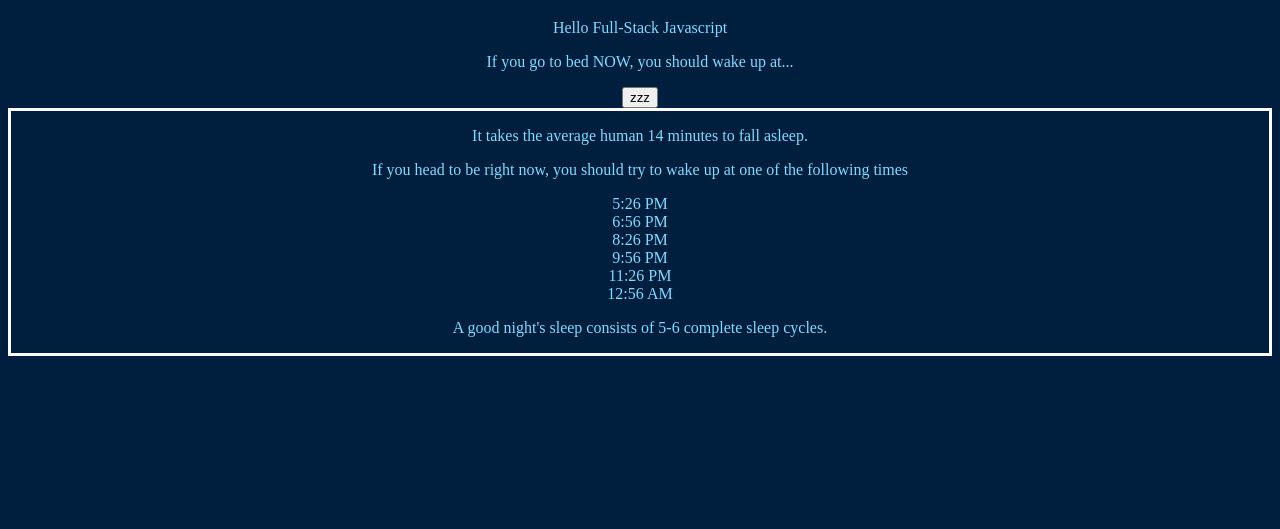
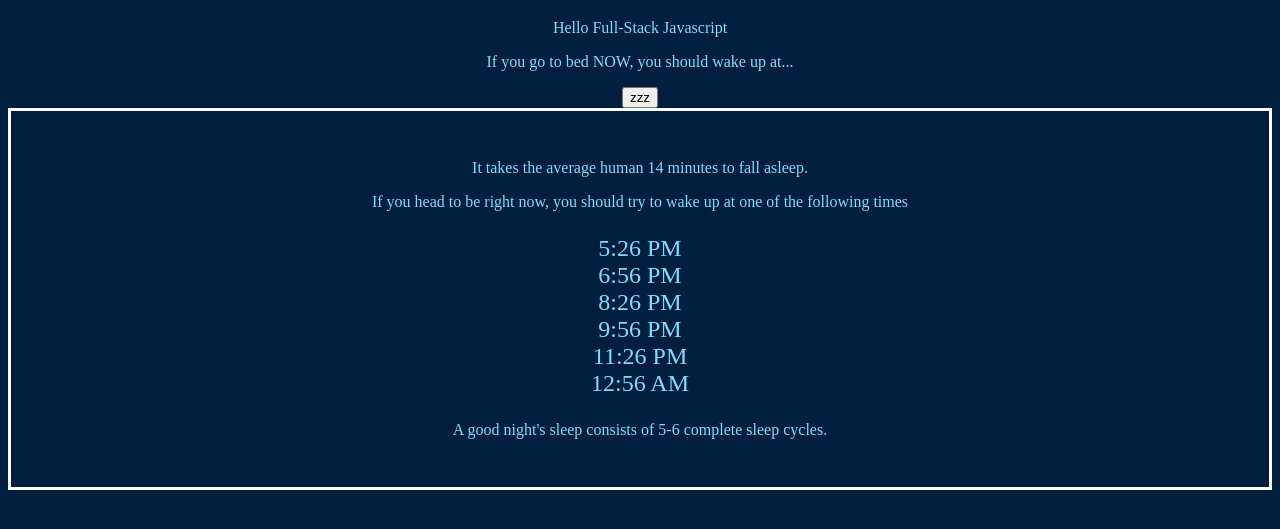
Before and after one commit to FSJS-Fall22-Edward/BetterSleeptime, a plain HTML site: page index.html in a window 1280 px wide. Both pictures are taken after a click on the button "zzz". Shown: the part 87-616 px from the top of the page. Drawn offline with Linux system fonts and the light colour scheme.

Commit message:
increase padding and font size of wake up hours.

```diff
--- a/style.css
+++ b/style.css
@@ -8,4 +8,9 @@ body {
     border: 3px solid white;
     margin-top: 1em 5em 1em 5em;
     display: none;
+    padding: 2em;
 }
+
+#hours {
+    font-size: x-large;
+}
```
